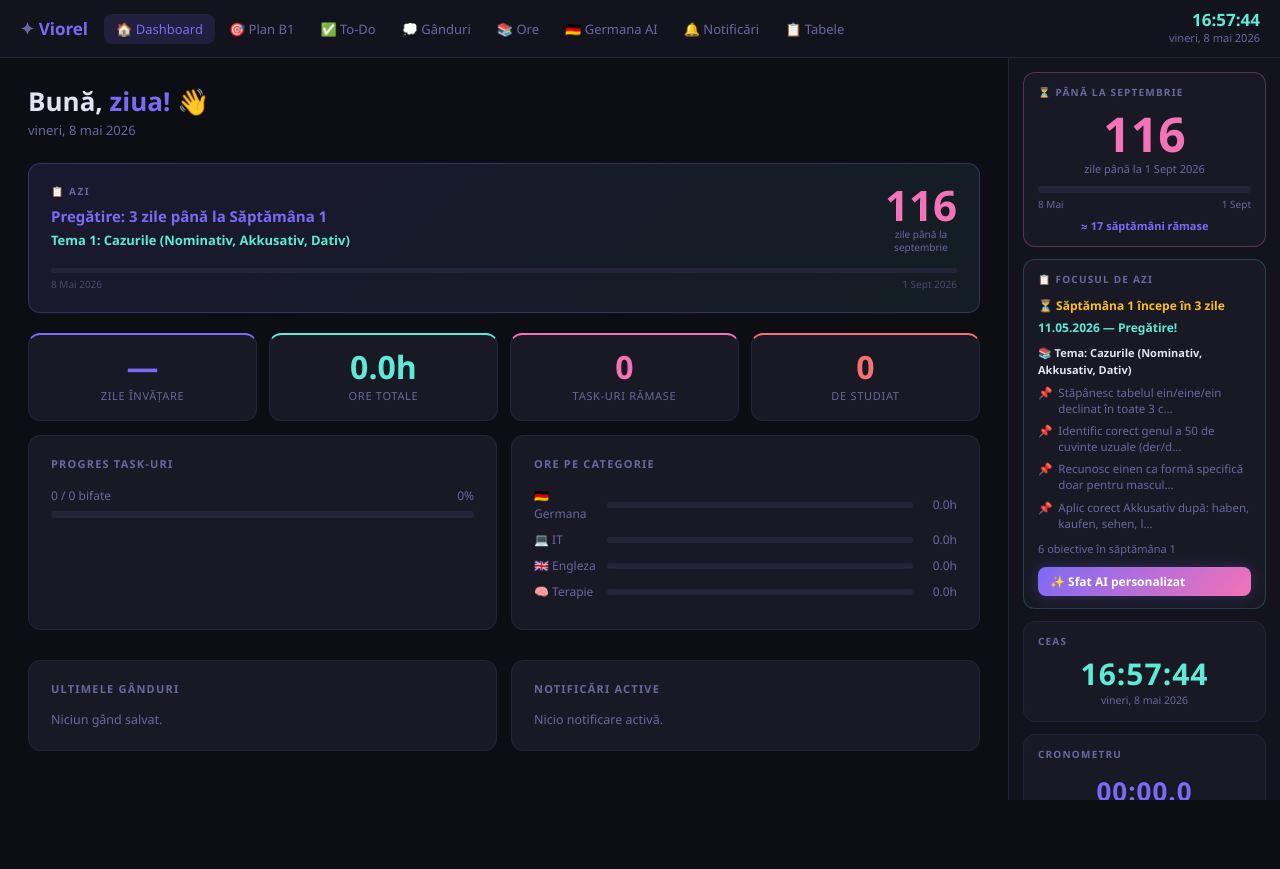
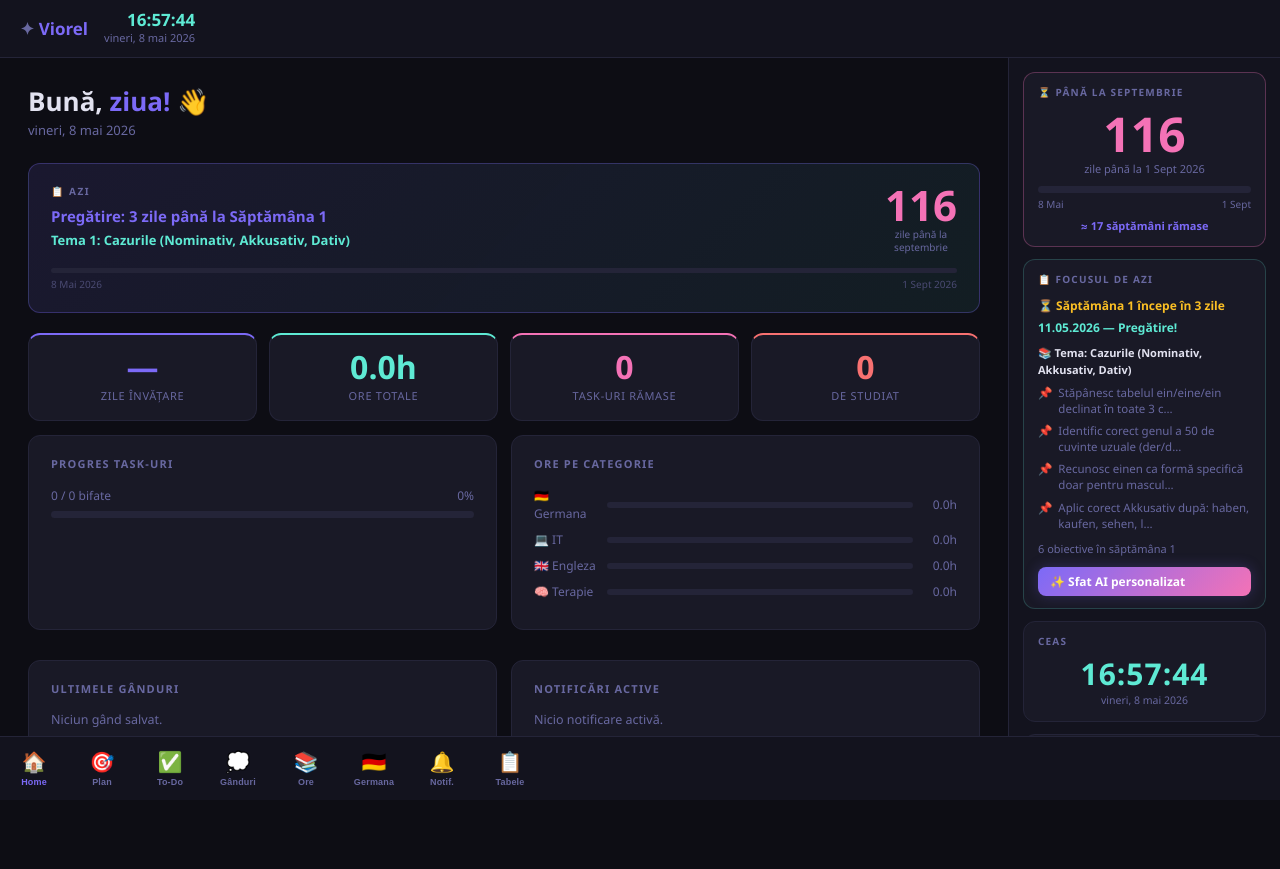
Before and after one commit to vrlplescan-bit/My-site, a plain HTML site: page index.html in a window 1280 px wide. Before the commit the page ends 841 px from the top, so only its background shows below. Drawn offline with Linux system fonts and the light colour scheme.

Commit message:
nav mutat jos permanent

```diff
--- a/index.html
+++ b/index.html
@@ -25,16 +25,6 @@
   <header class="topbar">
     <div class="topbar-logo">✦ <span>Viorel</span></div>
 
-    <nav class="topnav">
-      <button class="nav-btn active" data-page="dashboard">🏠 Dashboard</button>
-      <button class="nav-btn" data-page="plan">🎯 Plan B1</button>
-      <button class="nav-btn" data-page="todo">✅ To-Do</button>
-      <button class="nav-btn" data-page="thoughts">💭 Gânduri</button>
-      <button class="nav-btn" data-page="learning">📚 Ore</button>
-      <button class="nav-btn" data-page="german">🇩🇪 Germana AI</button>
-      <button class="nav-btn" data-page="notifications">🔔 Notificări</button>
-      <button class="nav-btn" data-page="tabele">📋 Tabele</button>
-    </nav>
 
     <div class="topbar-clock">
       <div class="topbar-time" id="topbar-time">00:00:00</div>
--- a/style.css
+++ b/style.css
@@ -107,7 +107,7 @@ body {
 .content {
   flex: 1;
   min-width: 0;
-  padding: 28px 28px 60px;
+  padding: 28px 28px 88px;
 }
 
 .right-panel {
@@ -968,12 +968,13 @@ body {
 @media (max-width: 820px) {
   :root { --right-w: 0px; }
   .right-panel { display: none; }
-  .content { padding: 20px 16px 100px; }
+  .content { padding: 20px 16px 90px; }
   .grid-2 { grid-template-columns: 1fr; }
   .topbar { gap: 10px; padding: 0 12px; }
   .topbar-logo { display: none; }
-  .topnav { display: none; }
-  .bottom-nav { display: flex; }
+}
+@media (min-width: 821px) {
+  .bnav-btn { flex: 1; }
 }
 @media (max-width: 560px) {
   .stats-grid-4 { grid-template-columns: repeat(2, 1fr); }
@@ -988,10 +989,10 @@ body {
    BOTTOM NAV (mobile)
 ═══════════════════════════════════════════════ */
 .bottom-nav {
-  display: none;
+  display: flex;
   position: fixed;
   bottom: 0; left: 0; right: 0;
-  height: 68px;
+  height: 64px;
   background: var(--surface);
   border-top: 1px solid var(--border);
   overflow-x: auto;
```
